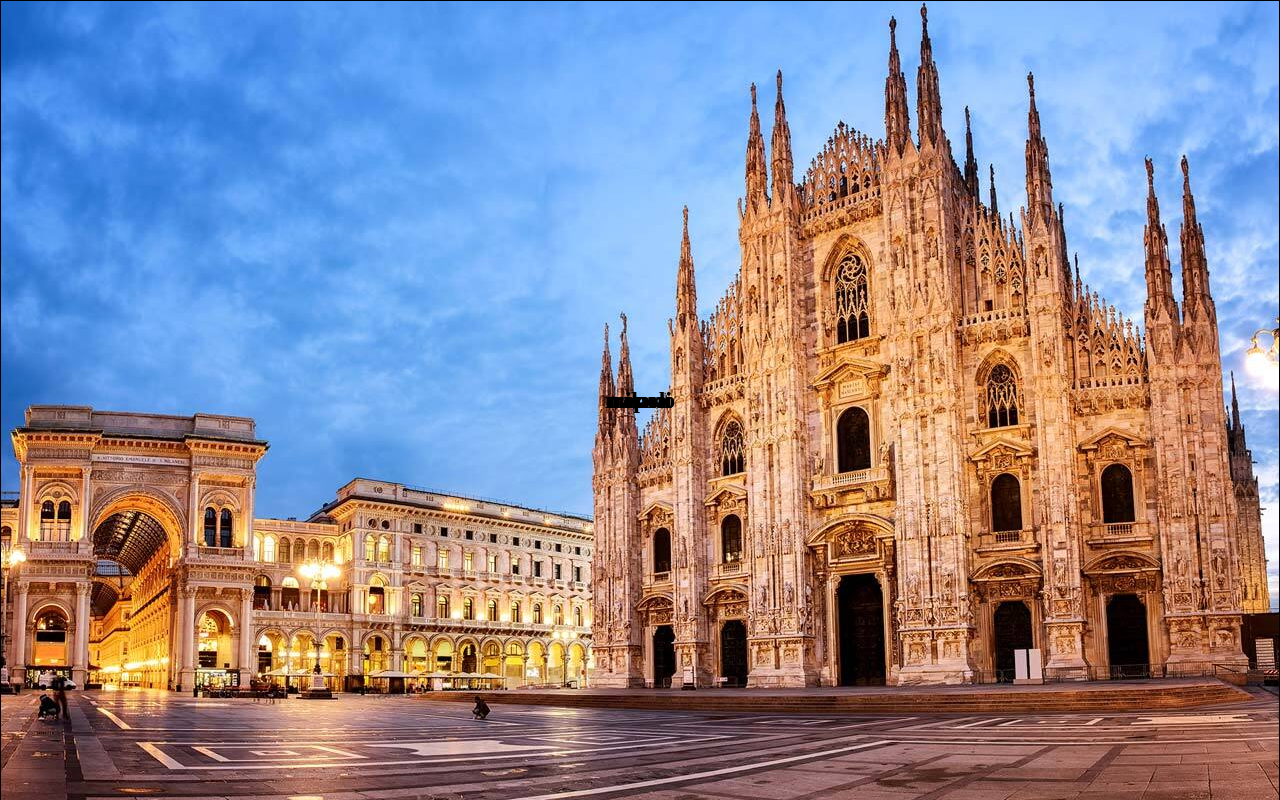
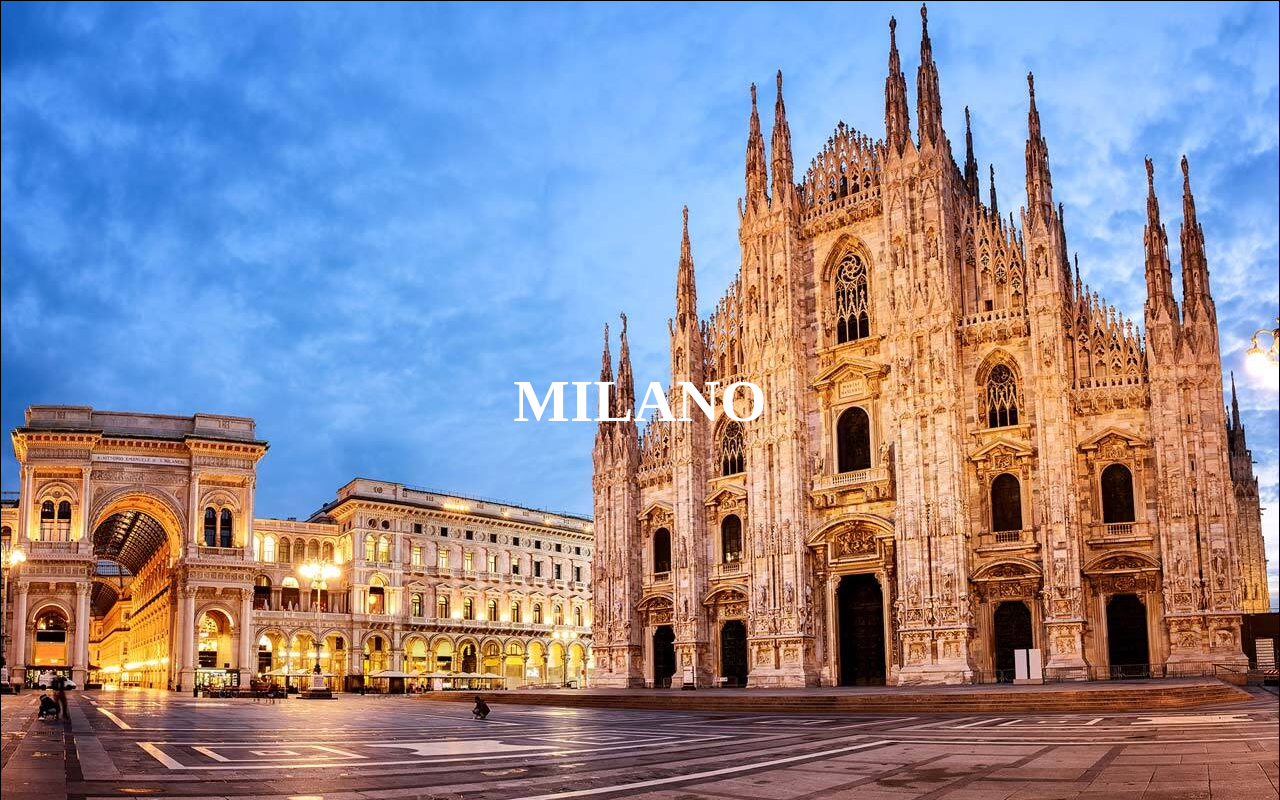
Before and after one commit to FedeStrife6/htmlcss-airbnb, a plain HTML site: page index.html in a window 1280 px wide. Shown: the top 800 px of the page. Drawn offline with Linux system fonts and the light colour scheme.

Commit message:
Eseguite delle modifiche su CSS  per centrare il testo dei nomi delle città

```diff
--- a/css/style.css
+++ b/css/style.css
@@ -11,17 +11,20 @@ box-sizing: border-box;
 }
 
 .box {
-  width: 100%;
+  position: relative;
   height: 100vh;
   background-repeat: no-repeat;
   background-size: cover;
   background-position: center;
 }
-.container .text {
+.box h2{
   position: absolute;
   top:50%;
   left:50%;
   transform: translate(-50%, -50%);
+  color: white;
+  font-size: 60px;
+
 
 }
 #milano {
--- a/index.html
+++ b/index.html
@@ -10,19 +10,19 @@
     <div class="container">
       <div id="milano" class="box">
         <div class="text">
-          <h2>milano</h2>
+          <h2>MILANO</h2>
         </div>
       </div>
 
       <div id="napoli" class="box">
         <div class="text">
-        <h2>napoli</h2>
+        <h2>NAPOLI</h2>
         </div>
       </div>
 
       <div id="roma" class="box">
         <div class="text">
-        <h2>roma</h2>
+        <h2>ROMA</h2>
         </div>
       </div>
     </div>
```
Also changed, not shown: 1 other file.
